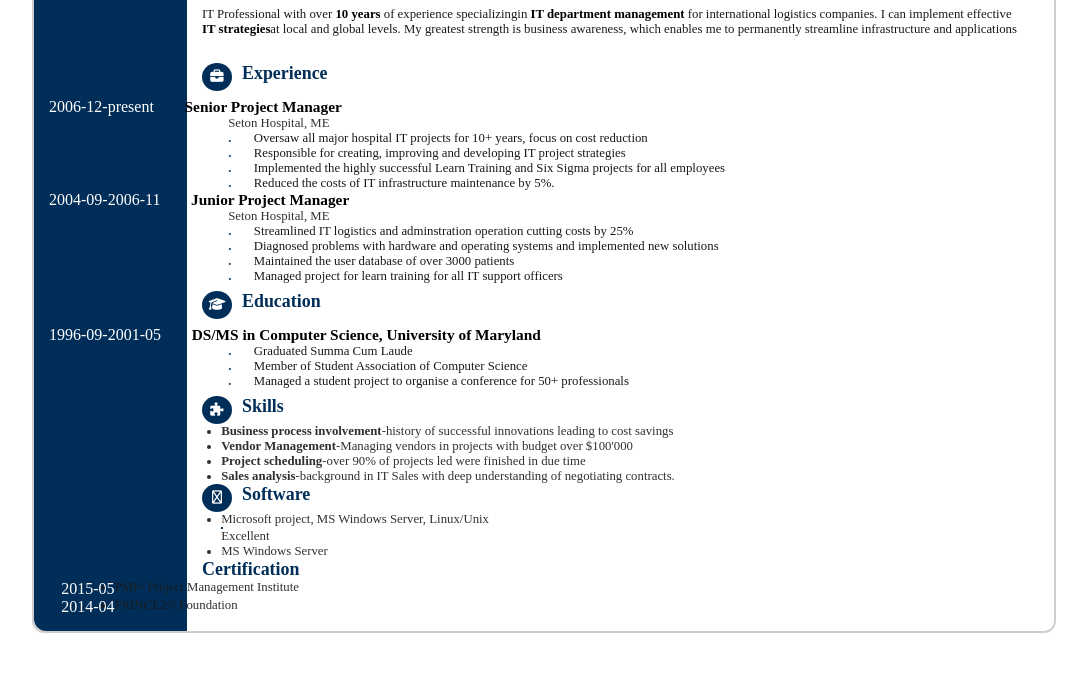
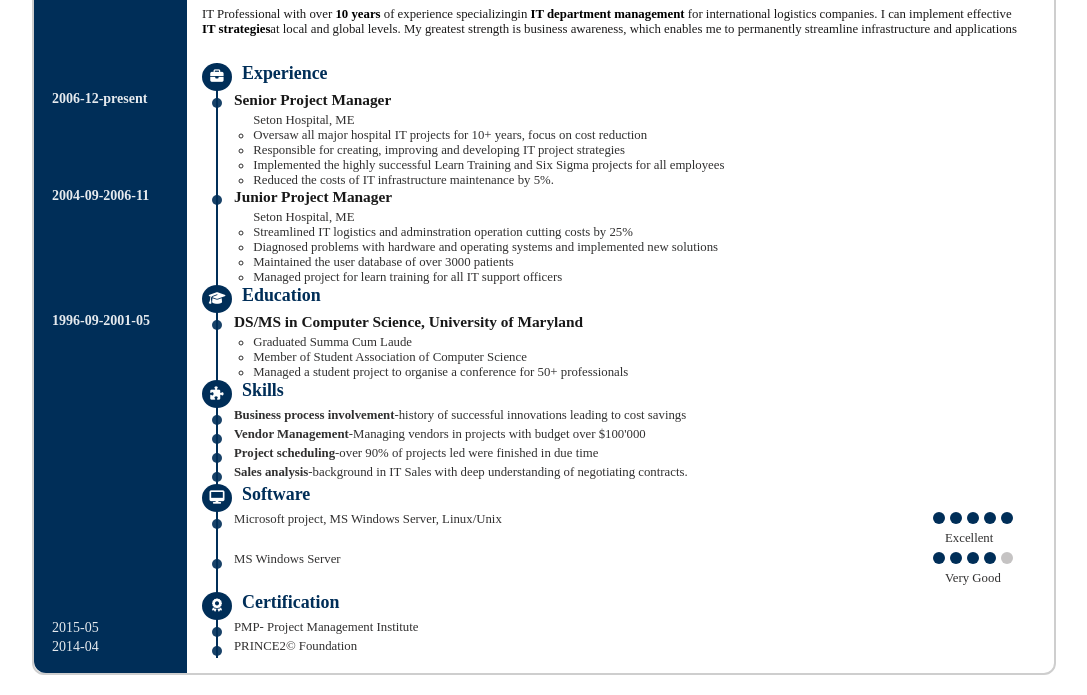
Before and after one commit to kayitareAudax/Andela-resume, a plain HTML site: page index.html in a window 1280 px wide. Shown: the part 136-831 px from the top of the page, without its empty margins (68-1155 px from the left). Before the commit the page ends 800 px from the top, so only its background shows below. Drawn offline with Linux system fonts and the light colour scheme.

Commit message:
finished

```diff
--- a/index.html
+++ b/index.html
@@ -48,7 +48,9 @@
                     <h2>Experience</h2>
                 </div>
                 <ul class="major-list">
-                    <div class="timeline"><span class="timestamp">2006-12-present</span><li class="minor-head">Senior Project Manager</li></div>
+                    <!-- <div class="timeline"> -->
+                        <li class="minor-head major-li"><span class="timestamp">2006-12-present</span>Senior Project Manager</li>
+                    <!-- </div> -->
                     <ul class="minor-list">
                         <p>Seton Hospital, ME</p>
                         <li>Oversaw all major hospital IT projects for 10+ years, focus on cost reduction</li>
@@ -56,7 +58,9 @@
                         <li>Implemented the highly successful Learn Training and Six Sigma projects for all employees</li>
                         <li>Reduced the costs of IT infrastructure maintenance by 5%.</li>
                     </ul>
-                    <div class="timeline"><span class="timestamp">2004-09-2006-11</span><li class="minor-head">Junior Project Manager</li></div>
+                    <!-- <div class="timeline"> -->
+                        <li class="minor-head major-li"><span class="timestamp">2004-09-2006-11</span>Junior Project Manager</li>
+                    <!-- </div> -->
                     <ul class="minor-list">
                         <p>Seton Hospital, ME</p>
                         <li>Streamlined IT logistics and adminstration operation cutting costs by 25%</li>
@@ -72,7 +76,9 @@
                         <h2>Education</h2>
                     </div>
                 <ul class="major-list">
-                    <div class="timeline"><span class="timestamp">1996-09-2001-05</span><li class="minor-head">DS/MS in Computer Science, University of Maryland</li></div>
+                    <!-- <div class="timeline"> -->
+                        <li class="minor-head major-li"><span class="timestamp">1996-09-2001-05</span>DS/MS in Computer Science, University of Maryland</li>
+                    <!-- </div> -->
                     <ul class="minor-list">
                         <li>Graduated Summa Cum Laude</li>
                         <li>Member of Student Association of Computer Science</li>
@@ -85,36 +91,59 @@
                     <button><i class="fas fa-puzzle-piece"></i></button>
                     <h2>Skills</h2>
                 </div>
-                <ul class="minor-list">
-                    <li><span class="key">Business process involvement</span>-history of successful  innovations leading to cost savings</li>
-                    <li><span class="key">Vendor Management</span>-Managing vendors in projects with budget over  $100'000</li>
-                    <li><span class="key">Project scheduling</span>-over 90% of projects led were finished in due time</li>
-                    <li><span class="key">Sales analysis</span>-background in IT Sales with deep understanding of negotiating contracts.</li>
+                <ul class="major-list">
+                    <li class="major-li"><span class="key">Business process involvement</span>-history of successful  innovations leading to cost savings</li>
+                    <li class="major-li"><span class="key">Vendor Management</span>-Managing vendors in projects with budget over  $100'000</li>
+                    <li class="major-li"><span class="key">Project scheduling</span>-over 90% of projects led were finished in due time</li>
+                    <li class="major-li"><span class="key">Sales analysis</span>-background in IT Sales with deep understanding of negotiating contracts.</li>
                 </ul>
             </div>
             <div class="software">
                 <div class="header">
-                    <button><i class="far fa-desktop"></i></button>
+                    <button><i class="fas fa-desktop"></i></button>
                     <h2>Software</h2>
                 </div>
-                <ul class="minor-list">
+                <ul class="major-list">
                     <div class="soft-rate">
-                        <li>Microsoft project, MS Windows Server, Linux/Unix</li>
+                        <li class="major-li">Microsoft project, MS Windows Server, Linux/Unix</li>
                         <div class="rating">
+                            <div class="dot-container">
                             <div class="dot"></div>
-                            <p>Excellent</p>
+                            <div class="dot"></div>
+                            <div class="dot"></div>
+                            <div class="dot"></div>
+                            <div class="dot"></div>
+                        </div>
+                            <p class="rate-text">Excellent</p>
                         </div>
                     </div>
-                    <li>MS Windows Server</li>
+                    <div class="soft-rate">
+                        <li class="major-li">MS Windows Server</li>
+                        <div class="rating">
+                            <div class="dot-container">
+                            <div class="dot"></div>
+                            <div class="dot"></div>
+                            <div class="dot"></div>
+                            <div class="dot"></div>
+                            <div class="dot-white"></div>
+                        </div>
+                            <p class="rate-text">Very Good</p>
+                        </div>
+                    </div>
                 </ul>
             </div>
             <div class="certification">
                 <div class="header">
+                    <button><i class="fas fa-award"></i></button>
                     <h2>Certification</h2>
                 </div>
-                <ul class="minor-list">
-                    <div class="timeline"><span class="timestamp">2015-05</span><li>PMP- Project Management Institute</li></div>
-                    <div class="timeline"><span class="timestamp">2014-04</span><li>PRINCE2&copy; Foundation</li></div>
+                <ul class="major-list">
+                    <!-- <div class="timeline"> -->
+                        <li class="major-li"><span class="timestamp">2015-05</span>PMP- Project Management Institute</li>
+                    <!-- </div> -->
+                    <!-- <div class="timeline"> -->
+                        <li class="major-li"><span class="timestamp">2014-04</span>PRINCE2&copy; Foundation</li>
+                    <!-- </div> -->
                 </ul>
             </div>
         </div>
--- a/styles.css
+++ b/styles.css
@@ -80,6 +80,16 @@ body{
 }
 .my-works{
     margin-top: 2em;
+    position: relative;
+}
+.my-works::before{
+    content: '';
+    position: absolute;
+    width: 2px;
+    height: 100%;
+    background-color: #002e58;
+    left: 14px;
+    z-index: -1;
 }
 .header{
     display: flex;
@@ -91,6 +101,7 @@ body{
     height: 28px;
     color: #fff;
     background-color: #002e58;
+    z-index: 1;
     border-radius: 50%;
     border: none;
     margin-right: 10px;
@@ -102,44 +113,87 @@ body{
     font-size: 1.4em;
 }
 .major-list{
-    list-style-type: circle;
-    list-style-position: inside;
-    margin: 7px;
+    margin-left: 2.5em;
 }
-.major-list li{
-    font-weight: bold;
+.major-list .major-li{
+    font-size: 1em;
+    opacity: 0.9;
+    font-weight: lighter;
+    padding-bottom: 4px;
+    list-style: none;
+    position: relative;
+}
+.major-list .major-li::before{
+    content: "";
+    position: absolute;
+    width: 10px;
+    height: 10px;
+    background-color: #002e58;
+    border-radius: 50%;
+    left: -22px;
+    top: 7px;
+}
+.minor-head{
     color: black;
-    font-size: 1em;
-    font-size: 1.2em;
-    list-style: none;
+    font-size: 1.2em !important;
+    /* color: red; */
+    font-weight: bold !important;
 }
 .timeline{
     display: flex;
     flex-direction: row;
 }
-.timeline span{
-    margin-left: -10em;
+ .timestamp{
+    /* margin-left: -10em; */
+    position: absolute;
+    left: -13em;
+    top: -10px;
     color: white;
-    font-size: 16px;
+    font-size: 14px;
+    display: inline;
+    margin-top: 10px;
 }
-.major-list li::before{
-    content: ".";  /* Add content: \2022 is the CSS Code/unicode for a bullet */
-  color: #002e58; /* Change the color */
-  font-weight: bold; /* If you want it to be bold */
-  display: inline-block; /* Needed to add space between the bullet and the text */
-  width: 2em; /* Also needed for space (tweak if needed) */
-  /* margin-left: -1em;  */
+.time li{
+    margin: 0;
+    padding: 0;
 }
 .minor-list{
     margin-left: 1.5em;
+    list-style: circle;
 }
 .minor-list li,p{
     font-size: 1em;
     opacity: 0.9;
     font-weight: lighter;
 }
+.dot-container{
+    display: flex;
+    flex-direction: row;
+}
+.soft-rate{
+    display: flex;
+    flex-direction: row;
+    justify-content: space-between;
+}
+.rating{
+    display: flex;
+    flex-direction: column;
+}
 .dot{
     background-color: #002e58;
-    height: 2px;
-    width: 2px;
+    height: 12px;
+    width: 12px;
+    border-radius: 50%;
+    margin-right: 5px;
 }
+.dot-white{
+    height: 12px;
+    width: 12px;
+    border-radius: 50%;
+    margin-right: 5px;
+    background-color: rgb(197, 195, 195) !important;
+}
+.rate-text{
+    font-size: 1em;
+    margin: 7px 0px 6px 12px;
+}
```
